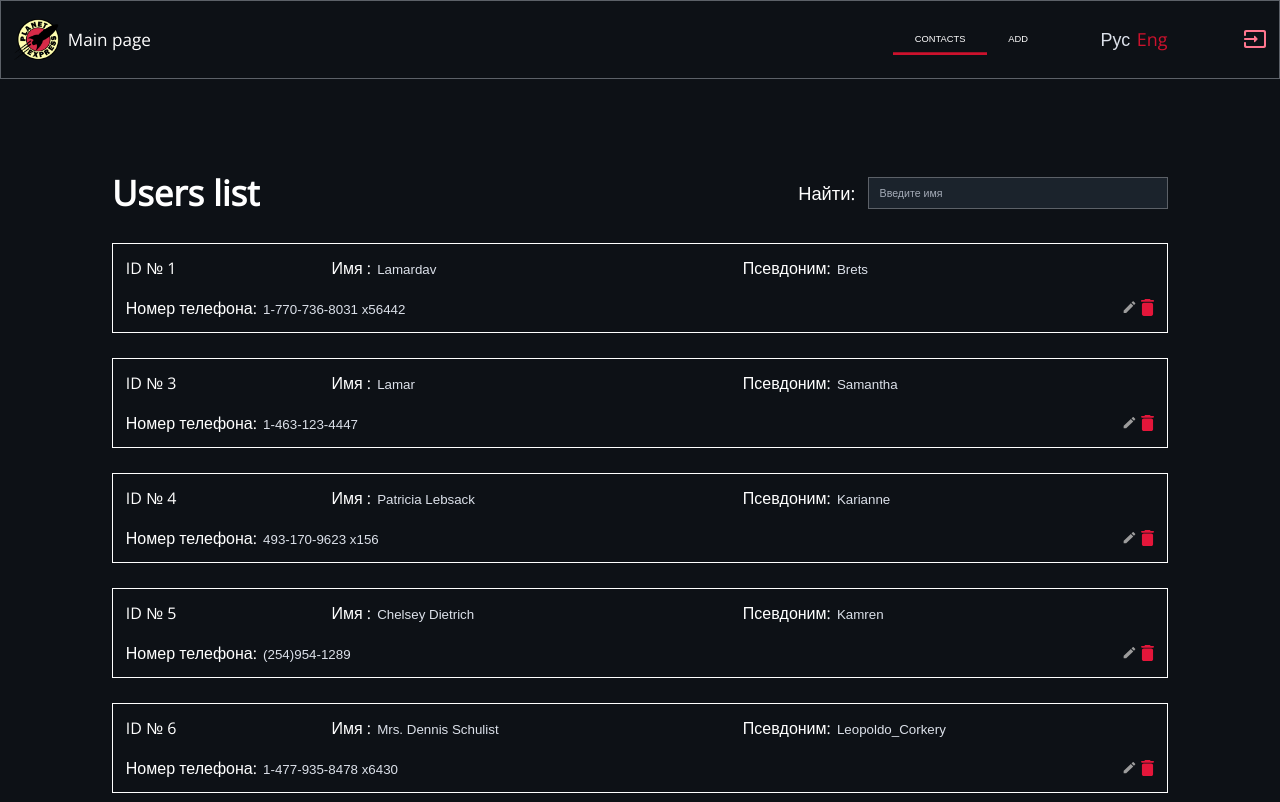
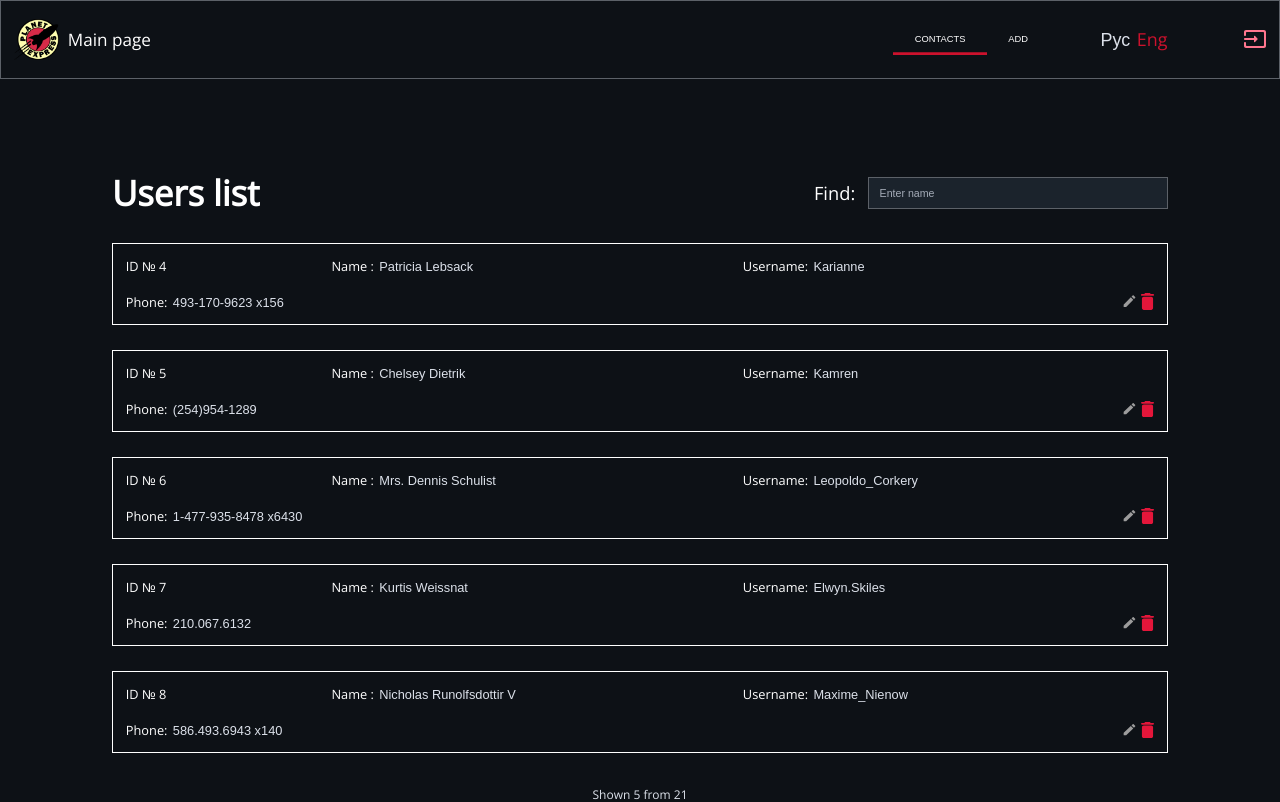
Before and after one commit to Lamardav/takeOff, a React (Create React App) app: page /contacts in a window 1280 px wide. Shown: the top 802 px of the page. Built offline with nearby package versions, Linux system fonts and the light colour scheme; data requests are answered from the project's data file; sample sign-in values are in the browser's storage.

Commit message:
остлось оптимизировать и табы

```diff
--- a/db.json
+++ b/db.json
@@ -32,18 +32,6 @@
   ],
   "contacts": [
     {
-      "username": "Brets",
-      "name": "Lamardav",
-      "phone": "1-770-736-8031 x56442",
-      "id": 1
-    },
-    {
-      "username": "Samantha",
-      "name": "Lamar",
-      "phone": "1-463-123-4447",
-      "id": 3
-    },
-    {
       "id": 4,
       "name": "Patricia Lebsack",
       "username": "Karianne",
@@ -67,27 +55,10 @@
       }
     },
     {
-      "id": 5,
-      "name": "Chelsey Dietrich",
       "username": "Kamren",
-      "email": "Lucio_Hettinger@annie.ca",
-      "address": {
-        "street": "Skiles Walks",
-        "suite": "Suite 351",
-        "city": "Roscoeview",
-        "zipcode": "33263",
-        "geo": {
-          "lat": "-31.8129",
-          "lng": "62.5342"
-        }
-      },
+      "name": "Chelsey Dietrik",
       "phone": "(254)954-1289",
-      "website": "demarco.info",
-      "company": {
-        "name": "Keebler LLC",
-        "catchPhrase": "User-centric fault-tolerant solution",
-        "bs": "revolutionize end-to-end systems"
-      }
+      "id": 5
     },
     {
       "id": 6,
--- /dev/null
+++ b/src/components/emptyScreens/emptyData.tsx
@@ -0,0 +1,72 @@
+import React from "react";
+import styled from "styled-components";
+import { theme } from "../../assets/theme/theme";
+
+interface Props {
+  text: string;
+  title: string;
+  srcImg: string;
+}
+export const EmptyData = ({ text, title, srcImg }: Props) => {
+  return (
+    <Content>
+      <Title>{title}</Title>
+      <Img src={srcImg} alt={title} />
+      <Text>{text}</Text>
+    </Content>
+  );
+};
+
+const Content = styled.div`
+  color: ${theme.colors.white};
+  width: 100%;
+  font-family: FCSM-Normal, sans-serif;
+  display: flex;
+  justify-content: center;
+  align-items: center;
+  flex-direction: column;
+  grid-row-gap: 1.25vw;
+  padding: 6.25vw 0;
+
+  @media screen and (max-width: ${theme.rubberSize.desktop}) {
+    grid-row-gap: 3.13vw;
+    min-height: auto;
+    padding: 10.43vw 0;
+  }
+  @media screen and (max-width: ${theme.rubberSize.tablet}) {
+    grid-row-gap: 4.27vw;
+    padding: 10.67vw 0;
+  }
+`;
+
+const Title = styled.h5`
+  font-size: 2.08vw;
+  font-weight: 700;
+  margin: 0;
+  font-family: FCSM-Bold, sans-serif;
+  @media screen and (max-width: ${theme.rubberSize.desktop}) {
+    font-size: 5.22vw;
+  }
+`;
+
+const Text = styled.p`
+  margin: 0;
+  font-size: 0.94vw;
+  font-weight: 500;
+  @media screen and (max-width: ${theme.rubberSize.desktop}) {
+    font-size: 2.35vw;
+  }
+`;
+
+const Img = styled.img`
+  width: 4.17vw;
+  height: 4.17vw;
+  @media screen and (max-width: ${theme.rubberSize.desktop}) {
+    width: 10.43vw;
+    height: 10.43vw;
+  }
+  @media screen and (max-width: ${theme.rubberSize.tablet}) {
+    width: 17.07vw;
+    height: 17.07vw;
+  }
+`;
--- a/src/components/languageChanger/languageChanger.tsx
+++ b/src/components/languageChanger/languageChanger.tsx
@@ -28,6 +28,10 @@ const Content = styled.div`
   grid-template-columns: auto auto;
   grid-column-gap: 0.52vw;
   margin-right: 2vw;
+  @media screen and (max-width: ${theme.rubberSize.desktop}) {
+    grid-column-gap: 1.2vw;
+    margin-right: 2vw;
+  }
 `;
 
 const LanguageItem = styled.div<{ active: boolean }>`
@@ -37,4 +41,10 @@ const LanguageItem = styled.div<{ active: boolean }>`
   &:first-letter {
     text-transform: capitalize;
   }
+  @media screen and (max-width: ${theme.rubberSize.desktop}) {
+    font-size: 1.83vw;
+  }
+  @media screen and (max-width: ${theme.rubberSize.tablet}) {
+    font-size: 3.2vw;
+  }
 `;
--- a/src/components/pagination/pagination.tsx
+++ b/src/components/pagination/pagination.tsx
@@ -3,6 +3,7 @@ import styled, { keyframes } from "styled-components";
 import { theme } from "../../assets/theme/theme";
 import { useAppDispatch } from "../../core/redux/store/store";
 import { setPageSize } from "../../core/redux/slice/contactsSlice";
+import { useTranslation } from "react-i18next";
 
 interface IProps {
   pageSize: number;
@@ -13,6 +14,7 @@ interface IProps {
 }
 
 export const Pagination = ({ pageSize, onChangePageSize, isLoading, total, totalNow }: IProps) => {
+  const { t } = useTranslation();
   const dispatch = useAppDispatch();
   const changePageSize = () => {
     dispatch(setPageSize(pageSize + 5));
@@ -22,10 +24,10 @@ export const Pagination = ({ pageSize, onChangePageSize, isLoading, total, total
   return (
     <Container>
       <DescriptionContainer>
-        <TextCount>{`Показано ${totalNow} из ${total}`}</TextCount>
+        {totalNow ? <TextCount>{`${t("shown")} ${totalNow} ${t("from")} ${total}`}</TextCount> : null}
 
         <TextLoading hidden={total <= totalNow} isLoading={isLoading} onClick={changePageSize}>
-          Загрузить еще
+          {t("loadMore")}
         </TextLoading>
       </DescriptionContainer>
     </Container>
--- a/src/components/searchinput.tsx
+++ b/src/components/searchinput.tsx
@@ -4,6 +4,7 @@ import { AnyAction } from "@reduxjs/toolkit";
 import { useDebouncedCallback } from "use-debounce";
 import { contactsDispatches } from "../core/redux/thunk/contactsThunk";
 import { Input } from "./input/input";
+import { useTranslation } from "react-i18next";
 
 interface IProps extends Pick<AnyAction, "action"> {
   pageSize: number;
@@ -11,8 +12,8 @@ interface IProps extends Pick<AnyAction, "action"> {
 
 export const SearchInput = ({ action, pageSize }: IProps) => {
   const dispatch = useAppDispatch();
+  const { t } = useTranslation();
   const [search, setSearch] = useState<string>("");
-
   const debouncedDispatcher = useDebouncedCallback((searchVal) => dispatch(action({ searchVal, pageSize })), 500);
   const debounceGetter = useDebouncedCallback(
     () => dispatch(contactsDispatches.getAllContacts({ searchVal: search })),
@@ -29,5 +30,5 @@ export const SearchInput = ({ action, pageSize }: IProps) => {
     debounceGetter();
   }, [debouncedDispatcher, dispatch, search]);
 
-  return <Input value={search} onChange={onChangeSearch} placeholder={"Введите имя"} />;
+  return <Input value={search} onChange={onChangeSearch} placeholder={t("enterName")} />;
 };
--- a/src/components/userCard/userCard.tsx
+++ b/src/components/userCard/userCard.tsx
@@ -4,6 +4,7 @@ import { IContact } from "../../api/dto/IContact";
 import { theme } from "../../assets/theme/theme";
 import { useAppDispatch } from "../../core/redux/store/store";
 import { contactsDispatches } from "../../core/redux/thunk/contactsThunk";
+import { useTranslation } from "react-i18next";
 
 interface IProps extends IContact {
   onDelete: (id: number) => void;
@@ -12,6 +13,7 @@ interface IProps extends IContact {
 export const UserCard = memo(({ id, name, phone, username, onDelete }: IProps) => {
   const [type, setType] = useState<"read" | "update">("read");
   const dispatch = useAppDispatch();
+  const { t } = useTranslation();
   const [inputName, setInputName] = useState<string | null>(null);
   const [inputUserName, setUserName] = useState<string | null>(null);
   const [inputPhone, setPhone] = useState<string | null>(null);
@@ -31,11 +33,11 @@ export const UserCard = memo(({ id, name, phone, username, onDelete }: IProps) =
     <Content>
       <Id>ID № {id}</Id>
       <Name>
-        Имя :{" "}
+        {t("name")} :{" "}
         <Input value={inputName ?? name} disabled={type === "read"} onChange={(e) => setInputName(e.target.value)} />
       </Name>
       <UserName>
-        Псевдоним:{" "}
+        {t("username")}:{" "}
         <Input
           value={inputUserName ?? username}
           disabled={type === "read"}
@@ -44,7 +46,7 @@ export const UserCard = memo(({ id, name, phone, username, onDelete }: IProps) =
       </UserName>
 
       <Phone>
-        Номер телефона:{" "}
+        {t("phone")}:{" "}
         <Input value={inputPhone ?? phone} disabled={type === "read"} onChange={(e) => setPhone(e.target.value)} />
       </Phone>
       <IconContainer>
@@ -86,25 +88,53 @@ const Content = styled.div`
   grid-row-gap: 1.4vw;
   border: 1px solid ${theme.colors.white};
   padding: 1vw;
+  font-size: 1vw;
+  @media screen and (max-width: ${theme.rubberSize.desktop}) {
+    padding: 2.5vw;
+    grid-row-gap: 2.4vw;
+    font-size: 2.2vw;
+  }
+  @media screen and (max-width: ${theme.rubberSize.tablet}) {
+    grid-template-columns: 1fr;
+    padding: 4.5vw;
+    grid-row-gap: 5.4vw;
+    font-size: 4.2vw;
+  }
 `;
 
 const Id = styled.div``;
 
 const Name = styled.div`
   grid-column: span 2;
+  @media screen and (max-width: ${theme.rubberSize.tablet}) {
+    grid-column: span 1;
+  }
 `;
 
 const UserName = styled.div`
   grid-column: span 2;
+  white-space: nowrap;
+  @media screen and (max-width: ${theme.rubberSize.tablet}) {
+    grid-column: span 1;
+  }
 `;
 
 const Img = styled.img`
   cursor: pointer;
   width: 1vw;
+  @media screen and (max-width: ${theme.rubberSize.desktop}) {
+    width: 2vw;
+  }
+  @media screen and (max-width: ${theme.rubberSize.tablet}) {
+    width: 4vw;
+  }
 `;
 
 const Phone = styled.div`
   grid-column: span 4;
+  @media screen and (max-width: ${theme.rubberSize.tablet}) {
+    grid-column: span 1;
+  }
 `;
 
 const IconContainer = styled.div`
@@ -112,12 +142,18 @@ const IconContainer = styled.div`
   grid-column-gap: 0.4vw;
   justify-self: flex-end;
   align-self: center;
+  @media screen and (max-width: ${theme.rubberSize.tablet}) {
+    grid-column-gap: 1vw;
+  }
+  @media screen and (max-width: ${theme.rubberSize.tablet}) {
+    grid-column-gap: 2vw;
+  }
 `;
 
 const Input = styled.input`
   background: ${theme.colors.blackLight};
   color: ${theme.colors.red};
-
+  font-size: 1vw;
   border: none;
   &:disabled {
     color: ${theme.colors.grayLight};
@@ -126,4 +162,10 @@ const Input = styled.input`
   &:focus {
     outline: none !important;
   }
+  @media screen and (max-width: ${theme.rubberSize.desktop}) {
+    font-size: 2.2vw;
+  }
+  @media screen and (max-width: ${theme.rubberSize.tablet}) {
+    font-size: 4.2vw;
+  }
 `;
--- a/src/componentsPage/pageContacts/contactsList.tsx
+++ b/src/componentsPage/pageContacts/contactsList.tsx
@@ -10,6 +10,8 @@ import { batch } from "react-redux";
 import { SearchInput } from "../../components/searchinput";
 import { resetContacts } from "../../core/redux/slice/contactsSlice";
 import { useTranslation } from "react-i18next";
+import { EmptyData } from "../../components/emptyScreens/emptyData";
+import { theme } from "../../assets/theme/theme";
 
 export const ContactsList = () => {
   const dispatch = useAppDispatch();
@@ -23,6 +25,8 @@ export const ContactsList = () => {
   useEffect(() => {
     batch(() => {
       dispatch(contactsDispatches.getContacts({ pageSize, searchVal }));
+      //getAllдля только получения сколько всего пользователей
+
       dispatch(contactsDispatches.getAllContacts({ searchVal }));
     });
     return () => {
@@ -36,6 +40,7 @@ export const ContactsList = () => {
       batch(() => {
         dispatch(contactsDispatches.deleteContact({ id }));
         dispatch(contactsDispatches.getContacts({ pageSize, searchVal }));
+        //getAllдля только получения сколько всего пользователей
         dispatch(contactsDispatches.getAllContacts({ searchVal }));
       });
     },
@@ -46,12 +51,13 @@ export const ContactsList = () => {
     <Container>
       <TopMenu>
         <Title>{t("listUsers")}</Title>
-        <Label>Найти: </Label>
+        <Label>{t("find")}: </Label>
         <SearchInput pageSize={pageSize} action={contactsDispatches.getContacts} />
       </TopMenu>
 
       <Content>
-        {contacts.map((item, index) => (
+        {contacts.length ? (
+          contacts.map((item, index) => (
             <UserCard
               key={`${index + index}`}
               id={item.id}
@@ -60,7 +66,10 @@ export const ContactsList = () => {
               username={item.username}
               onDelete={deleteHandler}
             />
-        ))}
+          ))
+        ) : (
+          <EmptyData title={t("noUsers")} text={t("noUsersOnRequest")} srcImg={"/mockImage/contacts/noData.svg"} />
+        )}
       </Content>
       <Pagination
         isLoading={loading}
@@ -76,17 +85,37 @@ export const ContactsList = () => {
 const Container = styled.div`
   width: 82.5vw;
   margin: 0 auto;
+  @media screen and (max-width: ${theme.rubberSize.desktop}) {
+    width: 92.5vw;
+  }
+  @media screen and (max-width: ${theme.rubberSize.tablet}) {
+    width: 91.2vw;
+  }
 `;
 
 const Title = styled.h1`
   margin: 2.08vw 0;
   font-size: 2.71vw;
+  @media screen and (max-width: ${theme.rubberSize.desktop}) {
+    margin: 6.08vw 0;
+    font-size: 4.71vw;
+  }
+  @media screen and (max-width: ${theme.rubberSize.tablet}) {
+    margin: 9.08vw 0 0;
+    font-size: 7.71vw;
+  }
 `;
 
 const Content = styled.div`
   display: flex;
   flex-direction: column;
   grid-row-gap: 2vw;
+  @media screen and (max-width: ${theme.rubberSize.desktop}) {
+    grid-row-gap: 4vw;
+  }
+  @media screen and (max-width: ${theme.rubberSize.tablet}) {
+    grid-row-gap: 6vw;
+  }
 `;
 
 const TopMenu = styled.div`
@@ -95,10 +124,25 @@ const TopMenu = styled.div`
   grid-template-columns: 1fr auto 300px;
   align-items: center;
   grid-column-gap: 1vw;
+  @media screen and (max-width: ${theme.rubberSize.desktop}) {
+    grid-template-columns: 1fr auto 40vw;
+    grid-column-gap: 3vw;
+  }
+  @media screen and (max-width: ${theme.rubberSize.tablet}) {
+    grid-template-columns: 1fr;
+    grid-row-gap: 3vw;
+    margin-bottom: 9.08vw;
+  }
 `;
 
 const Label = styled.div`
   display: grid;
   justify-self: flex-end;
   font-size: 1.43vw;
+  @media screen and (max-width: ${theme.rubberSize.desktop}) {
+    font-size: 4.4vw;
+  }
+  @media screen and (max-width: ${theme.rubberSize.tablet}) {
+    display: none;
+  }
 `;
--- a/src/core/localization/en.ts
+++ b/src/core/localization/en.ts
@@ -23,4 +23,17 @@ export const en: typeof ru = {
   signin: "Sign In",
   signup: "Sign Up",
   listUsers: "Users list",
+  find: "Find",
+  shown: "Shown",
+  from: "from",
+  loadMore: "Load more",
+  requiredField: "This field is required",
+  minimalSymbols: "Minimum number of characters",
+  maximumSymbols: "Maximum number of characters",
+  passwordsMatch: "Passwords must match",
+  enterEmail: "Please, enter email",
+  enterPhone: "Please enter a phone number",
+  enterName: "Enter name",
+  noUsers: "No users",
+  noUsersOnRequest: "Nothing found for your request",
 };
--- a/src/core/localization/ru.ts
+++ b/src/core/localization/ru.ts
@@ -21,4 +21,17 @@ export const ru = {
   signin: "Войти",
   signup: "Зарегистрироваться",
   listUsers: "Список пользователей",
+  find: "Найти",
+  shown: "Показано",
+  from: "из",
+  loadMore: "Загрузить еще",
+  requiredField: "Данное поле является обязательным",
+  minimalSymbols: "Минимальное количество символов",
+  maximumSymbols: "Максимальное количество символов",
+  passwordsMatch: "Пароли должны совпадать",
+  enterEmail: "Пожалуйста, ввведите email",
+  enterPhone: "Пожалуйста, ввведите номер телефона",
+  enterName: "Введите имя",
+  noUsers: "Пользователей нет",
+  noUsersOnRequest: "По вашему запросу ничего не найдено",
 };
--- a/src/helpers/validation/yup/yup.ts
+++ b/src/helpers/validation/yup/yup.ts
@@ -1,41 +1,39 @@
 import * as yup from "yup";
 import { emailRegexp, phoneRegexp } from "../regexp/regexp";
+import i18next from "i18next";
 
 export const schemaSignIn = yup.object().shape({
-  email: yup.string().required("Данное поле является обязательным").matches(emailRegexp, "Пожалуйста, ввведите email"),
+  email: yup.string().required(i18next.t("requiredField")).matches(emailRegexp, i18next.t("enterEmail")),
   password: yup
     .string()
-    .required("Данное поле является обязательным")
-    .min(8, "Минимальное количество символов - 8")
-    .max(20, "Максимальное количество символов - 20"),
+    .required(i18next.t("requiredField"))
+    .min(8, i18next.t("minimalSymbols") + "- 8")
+    .max(20, i18next.t("maximumSymbols") + "- 20"),
 });
 
 export const schemaSignUp = yup.object().shape({
-  email: yup.string().required("Данное поле является обязательным").matches(emailRegexp, "Пожалуйста, ввведите email"),
+  email: yup.string().required(i18next.t("requiredField")).matches(emailRegexp, i18next.t("enterEmail")),
   password: yup
     .string()
-    .required("Данное поле является обязательным")
-    .min(8, "Минимальное количество символов - 8")
-    .max(20, "Максимальное количество символов - 20"),
+    .required(i18next.t("requiredField"))
+    .min(8, i18next.t("minimalSymbols") + "- 8")
+    .max(20, i18next.t("maximumSymbols") + "- 20"),
   passwordConfirmation: yup
     .string()
-    .required("Данное поле является обязательным")
-    .oneOf([yup.ref("password"), null], "Пароли должны совпадать"),
+    .required(i18next.t("requiredField"))
+    .oneOf([yup.ref("password"), null], i18next.t("passwordsMatch")),
   firstName: yup
     .string()
-    .required("Данное поле является обязательным")
-    .max(32, "Максимальное количество символов - 32"),
+    .required(i18next.t("requiredField"))
+    .max(32, i18next.t("maximumSymbols") + "- 32"),
 });
 
 export const schemaContactsAdd = yup.object().shape({
-  name: yup.string().required("Данное поле является обязательным"),
+  name: yup.string().required(i18next.t("requiredField")),
   username: yup
     .string()
-    .required("Данное поле является обязательным")
-    .min(1, "Минимальное количество символов - 1")
-    .max(20, "Максимальное количество символов - 20"),
-  phone: yup
-    .string()
-    .required("Данное поле является обязательным")
-    .matches(phoneRegexp, "Пожалуйста, ввведите номер телефона"),
+    .required(i18next.t("requiredField"))
+    .min(1, i18next.t("minimalSymbols") + "- 1")
+    .max(20, i18next.t("maximumSymbols") + "- 20"),
+  phone: yup.string().required(i18next.t("requiredField")).matches(phoneRegexp, "Пожалуйста, ввведите номер телефона"),
 });
```
Also changed, not shown: public/mockImage/contacts/noData.svg (added). Lines whose indentation alone changed are shown as unchanged.
